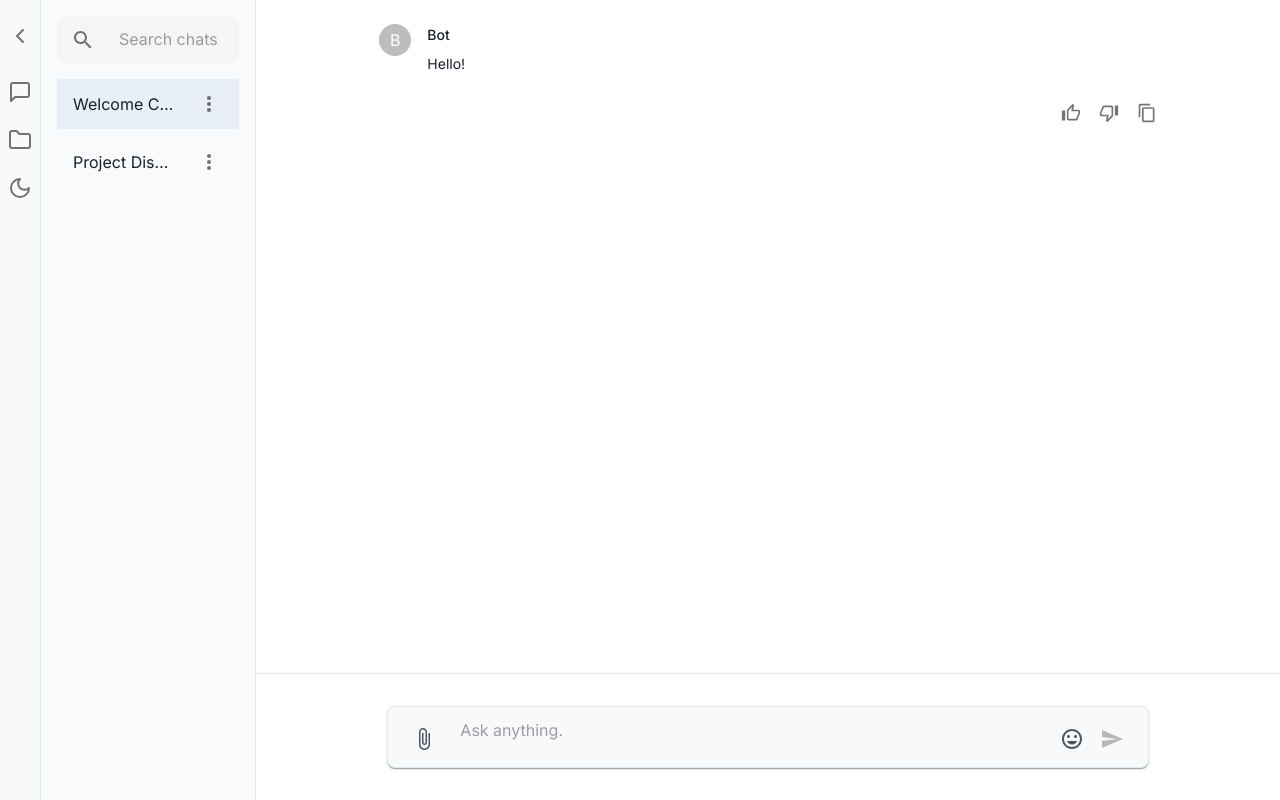
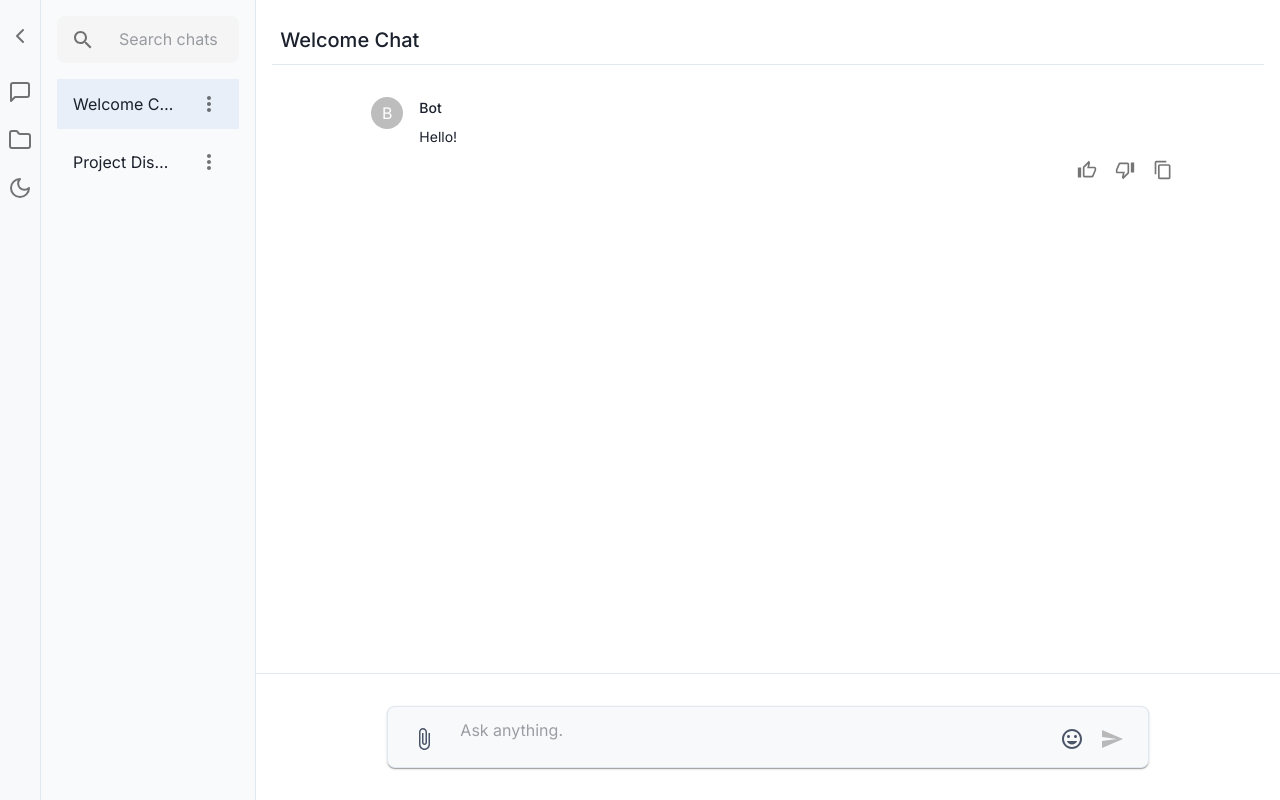
Before and after one commit to BinaryTree1/savjetnik-frontend, a React (Vite) app: page / in a window 1280 px wide. Built offline with nearby package versions, Linux system fonts and the light colour scheme.

Commit message:
Update Windows

```diff
--- a/src/components/Chat/ChatMessage.jsx
+++ b/src/components/Chat/ChatMessage.jsx
@@ -1,6 +1,13 @@
 // src/components/Chat/ChatMessage.jsx
 import React, { useState } from 'react';
-import { Box, IconButton, Tooltip, Snackbar } from '@mui/material';
+import {
+    Box,
+    IconButton,
+    Tooltip,
+    Snackbar,
+    TextField,
+    Button,
+} from '@mui/material';
 import PropTypes from 'prop-types';
 import { useTheme } from '@mui/material/styles';
 import ChatAvatar from './ChatAvatar.jsx';
@@ -8,18 +15,23 @@ import ChatText from './ChatText.jsx';
 import ThumbUpAltOutlinedIcon from '@mui/icons-material/ThumbUpAltOutlined';
 import ThumbDownAltOutlinedIcon from '@mui/icons-material/ThumbDownAltOutlined';
 import ContentCopyOutlinedIcon from '@mui/icons-material/ContentCopyOutlined';
+import EditOutlinedIcon from '@mui/icons-material/EditOutlined';
+import useStore from '../../store/index.jsx'; // Import your Zustand store
 
 /**
  * ChatMessage Component
  *
- * Renders a chat message with avatar, text, and action buttons for bot messages.
+ * Renders a chat message with avatar, text, and action buttons.
  *
  * @param {Object} props - Component props.
  * @param {string} props.text - The message text.
  * @param {string} props.sender - The sender type ('user' or 'bot').
+ * @param {number} props.index - The index of the message in the messages array.
  */
-const ChatMessage = ({ text, sender }) => {
+const ChatMessage = ({ text, sender, index }) => {
     const theme = useTheme();
+    const editMessage = useStore((state) => state.editMessage);
+    const deleteMessagesAfter = useStore((state) => state.deleteMessagesAfter);
 
     const backgroundColor =
         sender === 'user'
@@ -33,6 +45,10 @@ const ChatMessage = ({ text, sender }) => {
 
     // State to track if the user liked or disliked the message
     const [reaction, setReaction] = useState(null); // 'like' | 'dislike' | null
+
+    // State for editing
+    const [isEditing, setIsEditing] = useState(false);
+    const [editedText, setEditedText] = useState(text);
 
     // Handlers for like and dislike actions
     const handleLike = () => {
@@ -71,6 +87,27 @@ const ChatMessage = ({ text, sender }) => {
         setOpenSnackbar(false);
     };
 
+    // Handler for editing
+    const handleEdit = () => {
+        setIsEditing(true);
+    };
+
+    const handleSaveEdit = () => {
+        if (editedText.trim() === '') {
+            alert('Message cannot be empty.');
+            return;
+        }
+        editMessage(index, editedText);
+        // Delete messages after the edited message
+        deleteMessagesAfter(index + 1);
+        setIsEditing(false);
+    };
+
+    const handleCancelEdit = () => {
+        setEditedText(text);
+        setIsEditing(false);
+    };
+
     return (
         <Box width="100%">
             {/* Message Bubble */}
@@ -78,6 +115,7 @@ const ChatMessage = ({ text, sender }) => {
                 display="flex"
                 alignItems="flex-start"
                 p={2}
+                pb={1}
                 sx={{
                     bgcolor: backgroundColor,
                 }}
@@ -88,7 +126,6 @@ const ChatMessage = ({ text, sender }) => {
                         alignItems="flex-start"
                         flexDirection="row"
                         gap={2}
-                        p={1}
                         sx={{
                             width: {
                                 xs: '100%',
@@ -103,20 +140,36 @@ const ChatMessage = ({ text, sender }) => {
                         <ChatAvatar sender={sender} />
 
                         {/* Text Content */}
+                        {isEditing ? (
+                            <TextField
+                                fullWidth
+                                multiline
+                                value={editedText}
+                                onChange={(e) => setEditedText(e.target.value)}
+                            />
+                        ) : (
                             <ChatText sender={sender} text={text} />
+                        )}
                     </Box>
                 </Box>
             </Box>
 
-            {/* Action Buttons for Bot Messages */}
-            {sender === 'bot' && (
+            {/* Action Buttons */}
             <Box
                 display="flex"
+                justifyContent="center"
+                alignItems="center"
+                p={0}
+                pb={1}
+                gap={1}
+                sx={{
+                    bgcolor: sender === 'user' ? backgroundColor : 'transparent',
+                }}
+            >
+                <Box
+                    display="flex"
+                    alignItems="center"
                     justifyContent="flex-end"
-                    alignItems="center"
-                    px={2}
-                    pb={2}
-                    gap={1}
                     sx={{
                         width: {
                             xs: '100%',
@@ -125,9 +178,47 @@ const ChatMessage = ({ text, sender }) => {
                             lg: '80%',
                             xl: '70%',
                         },
-                        margin: '0 auto', // Center the action buttons row
                     }}
+                    gap={1}
                 >
+                    {sender === 'user' ? (
+                        <>
+                            {/* Edit Button */}
+                            {!isEditing && (
+                                <Tooltip title="Edit Message">
+                                    <IconButton
+                                        aria-label="edit"
+                                        onClick={handleEdit}
+                                        size="small"
+                                    >
+                                        <EditOutlinedIcon fontSize="small" />
+                                    </IconButton>
+                                </Tooltip>
+                            )}
+
+                            {/* Save and Cancel Buttons for Editing */}
+                            {isEditing && (
+                                <>
+                                    <Button
+                                        variant="contained"
+                                        color="primary"
+                                        size="small"
+                                        onClick={handleSaveEdit}
+                                    >
+                                        Save
+                                    </Button>
+                                    <Button
+                                        variant="text"
+                                        size="small"
+                                        onClick={handleCancelEdit}
+                                    >
+                                        Cancel
+                                    </Button>
+                                </>
+                            )}
+                        </>
+                    ) : (
+                        <>
                             {/* Like Button */}
                             <Tooltip title={reaction === 'like' ? 'Unlike' : 'Like'}>
                                 <IconButton
@@ -168,7 +259,7 @@ const ChatMessage = ({ text, sender }) => {
                                     aria-label="copy"
                                     onClick={handleCopy}
                                     size="small"
-                            color="inherit" // Follows theme colors
+                                    color="inherit"
                                 >
                                     <ContentCopyOutlinedIcon
                                         fontSize="small"
@@ -176,8 +267,10 @@ const ChatMessage = ({ text, sender }) => {
                                     />
                                 </IconButton>
                             </Tooltip>
+                        </>
+                    )}
                 </Box>
-            )}
+            </Box>
 
             {/* Snackbar for Copy Action */}
             <Snackbar
@@ -194,6 +287,7 @@ const ChatMessage = ({ text, sender }) => {
 ChatMessage.propTypes = {
     text: PropTypes.string.isRequired,
     sender: PropTypes.oneOf(['user', 'bot']).isRequired,
+    index: PropTypes.number.isRequired,
 };
 
 export default React.memo(ChatMessage);
--- a/src/components/Chat/ChatMessages.jsx
+++ b/src/components/Chat/ChatMessages.jsx
@@ -32,7 +32,12 @@ const ChatMessages = ({ messages }) => {
     return (
         <Box flexGrow={1} overflow="auto">
             {messages.map((msg, index) => (
-                <ChatMessage key={index} text={msg.text} sender={msg.sender} />
+                <ChatMessage
+                    key={index}
+                    text={msg.text}
+                    sender={msg.sender}
+                    index={index}
+                />
             ))}
             <div ref={messagesEndRef} />
         </Box>
--- a/src/components/Chat/ChatWindow.jsx
+++ b/src/components/Chat/ChatWindow.jsx
@@ -1,5 +1,5 @@
 import React, { useState } from 'react';
-import { Box } from '@mui/material';
+import { Box, Typography, Divider } from '@mui/material';
 import ChatMessages from './ChatMessages.jsx';
 import ChatInput from './ChatInput.jsx';
 import useStore from '../../store/index.jsx';
@@ -16,8 +16,9 @@ const ChatWindow = () => {
     const chats = useStore((state) => state.chats);
     const sendMessage = useStore((state) => state.sendMessage);
 
-    const messages =
-        chats.find((chat) => chat.id === selectedChatId)?.messages || [];
+    const selectedChat = chats.find((chat) => chat.id === selectedChatId);
+    const messages = selectedChat?.messages || [];
+    const chatName = selectedChat?.title || 'Chat';
 
     const handleSendMessage = () => {
         if (message.trim() !== '') {
@@ -33,8 +34,18 @@ const ChatWindow = () => {
             height="100vh"
             bgcolor="background.default"
         >
+            {/* Chat Name Header */}
+            <Box p={2}>
+                <Typography variant="h6" m={1}>
+                    {chatName}
+                </Typography>
+                <Divider />
+            </Box>
+
             {/* Messages Area */}
-            <ChatMessages messages={messages} />
+            <Box flexGrow={1} overflow="auto">
+                <ChatMessages messages={messages} />
+            </Box>
 
             {/* Input Area */}
             <Box
--- a/src/store/index.jsx
+++ b/src/store/index.jsx
@@ -260,6 +260,42 @@ const useStore = create((set, get) => ({
             return { folders };
         });
     },
+
+    editMessage: (index, newText) =>
+        set((state) => {
+            const selectedChatId = state.selectedChatId;
+            const updatedChats = state.chats.map((chat) => {
+                if (chat.id === selectedChatId) {
+                    const updatedMessages = [...chat.messages];
+                    updatedMessages[index] = {
+                        ...updatedMessages[index],
+                        text: newText,
+                    };
+                    return {
+                        ...chat,
+                        messages: updatedMessages,
+                    };
+                }
+                return chat;
+            });
+            return { chats: updatedChats };
+        }),
+
+    deleteMessagesAfter: (index) =>
+        set((state) => {
+            const selectedChatId = state.selectedChatId;
+            const updatedChats = state.chats.map((chat) => {
+                if (chat.id === selectedChatId) {
+                    const updatedMessages = chat.messages.slice(0, index);
+                    return {
+                        ...chat,
+                        messages: updatedMessages,
+                    };
+                }
+                return chat;
+            });
+            return { chats: updatedChats };
+        }),
 }));
 
 export default useStore;
```
Also changed, not shown: src/components/Folder/FolderDisplay.jsx (+39 -6 lines). Lines whose indentation alone changed are shown as unchanged.
